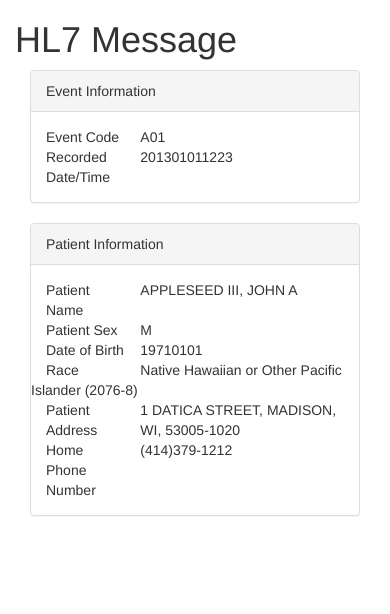
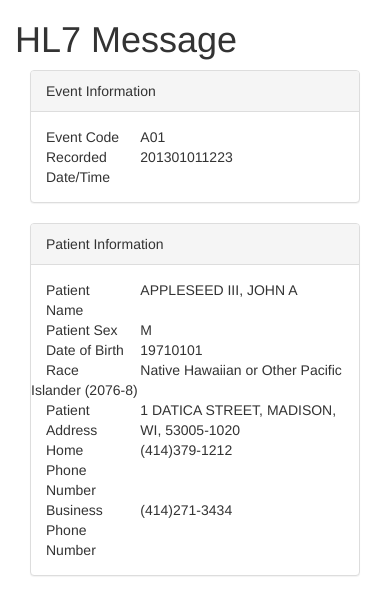
Before and after one commit to ddubson/hl7-message-reader, a React app: page / in a window 390 px wide. Shown: the top 614 px of the page. Built offline with nearby package versions, Linux system fonts and the light colour scheme.

Commit message:
Add business phone number field parsing

```diff
--- a/src/components/App.jsx
+++ b/src/components/App.jsx
@@ -59,6 +59,10 @@ export default class App extends PureComponent {
                     title="Home Phone Number"
                     value={patient.homePhoneNumber}
                   />
+                  <Field
+                    title="Business Phone Number"
+                    value={patient.businessPhoneNumber}
+                  />
                 </Panel.Body>
               </Panel>
             </Col>
--- a/src/hl7/HL7Reader.js
+++ b/src/hl7/HL7Reader.js
@@ -30,6 +30,7 @@ const readPIDSegment = (segment) => {
       zipCode: addressFields[4],
     },
     homePhoneNumber: segmentFields[13],
+    businessPhoneNumber: segmentFields[14],
   };
 };
 
```
Also changed, not shown: 2 other files (tests, documents, lock files or other folders).
